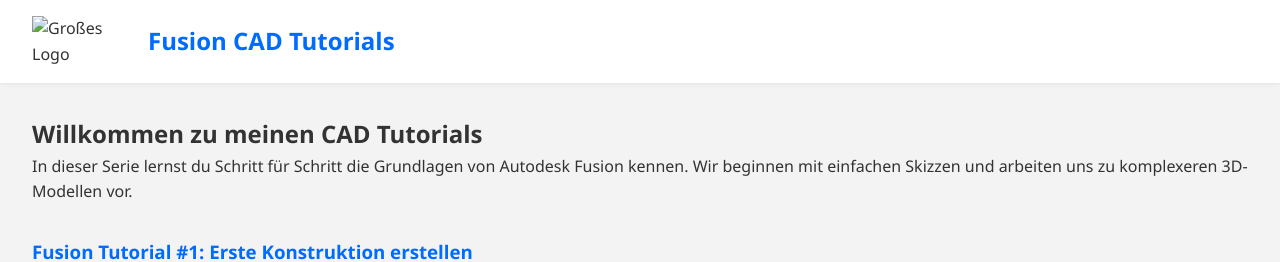
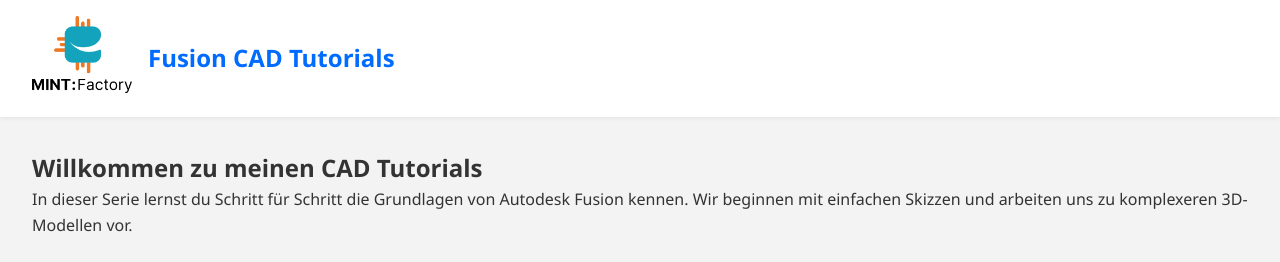
Before and after one commit to HannoRhauderwiek/webidee, a plain HTML site: page index.html in a window 1280 px wide. Shown: the top 262 px of the page. Drawn offline with Linux system fonts and the light colour scheme.

Commit message:
Update index.html

```diff
--- a/index.html
+++ b/index.html
@@ -14,7 +14,7 @@
   <header>
     <div class="logo-container">
       <!-- Replace src with your actual logo path -->
-      <img src="assets/logo.png" alt="Großes Logo" class="logo"/>
+      <img src="mintLogo_color.png" alt="Großes Logo" class="logo"/>
     </div>
     <h1 class="site-title">Fusion CAD Tutorials</h1>
   </header>
```
